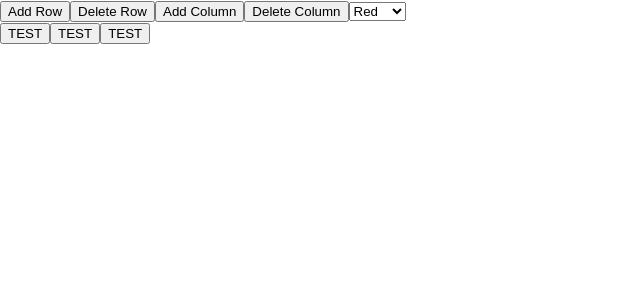
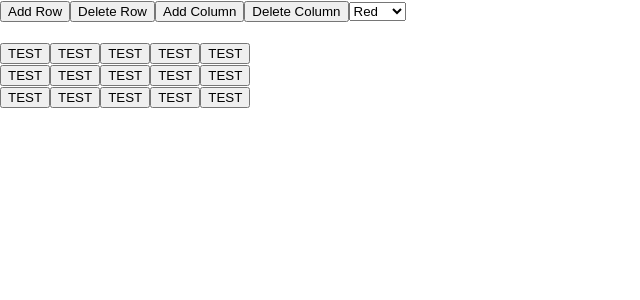
Before and after one commit to saarhaber/Pixelate-React, a React (Create React App) app in the folder pixelate/: page / in a window 1280 px wide. Shown: the top 300 px of the page, without its empty margins (0-640 px from the left). Built offline with nearby package versions, Linux system fonts and the light colour scheme.

Commit message:
Finished both addRow and addCol, changed App.js and Grid.js

```diff
--- a/pixelate/src/App.js
+++ b/pixelate/src/App.js
@@ -7,23 +7,32 @@ class App extends React.Component {
     super(props)
     this.state = {
       clickedColor: "red",
-      columns: 3,
+      columns: 5,
       rows: 3
     }
     this.handleChange = this.handleChange.bind(this);
   }
 
-   handleChange (event) {
+  handleChange (event) {
     this.setState({[event.target.name]: event.target.value})
   }
-
+  addRow=()=>{
+    this.setState({
+      rows : this.state.rows+1
+    });
+  }
+  addCol=()=>{
+    this.setState({
+      columns : this.state.columns+1
+    });
+  }
   render() {
     return(
       <div>
         <div>
-          <button>Add Row</button>
+          <button onClick ={this.addRow}>Add Row</button>
           <button>Delete Row</button>
-          <button>Add Column</button>
+          <button onClick ={this.addCol}>Add Column</button>
           <button>Delete Column</button>
           <select name="clickedColor" onChange={this.handleChange} value={this.state.clickedColor}>
             <option value="red" >Red</option>
@@ -32,7 +41,8 @@ class App extends React.Component {
             <option value="white">White</option>
           </select>
         </div>
-        <Grid />
+        <br></br>
+        <Grid row = {this.state.rows} col = {this.state.columns}/>
       </div>
     )
   }
--- a/pixelate/src/Components/Grid.js
+++ b/pixelate/src/Components/Grid.js
@@ -1,12 +1,16 @@
 import React from 'react'
 
 function Grid(props) {
-    let col = 3;
-    let row = 3;
+    let col = props.col;
+    let row = props.row;
     let colarr = [];
+    let rowarr = [];
     let rows;
     for( let i = 0; i < col; i++){
         colarr[i] = i;
+    }
+    for( let x = 0; x < row; x++){
+        rowarr[x] = x;
     }
     for( let step = 0; step < row; step++){
         let local;
@@ -15,11 +19,18 @@ function Grid(props) {
         }
         rows += local;
     }
-
-    rows = <div>{rows}</div>
     return(
-        <div>{colarr.map(function(create) {
-            return <button>TEST</button>
+        // <div>{colarr.map(function(create) {
+        //     return <button>TEST</button>
+        // })}
+        <div>
+        {rowarr.map(function(create) {
+            return <div>
+            {console.log(col)}
+            {colarr.map(function(create){
+                return <button>TEST</button>
+            })}
+            </div>
         })}
         </div>
 
```
